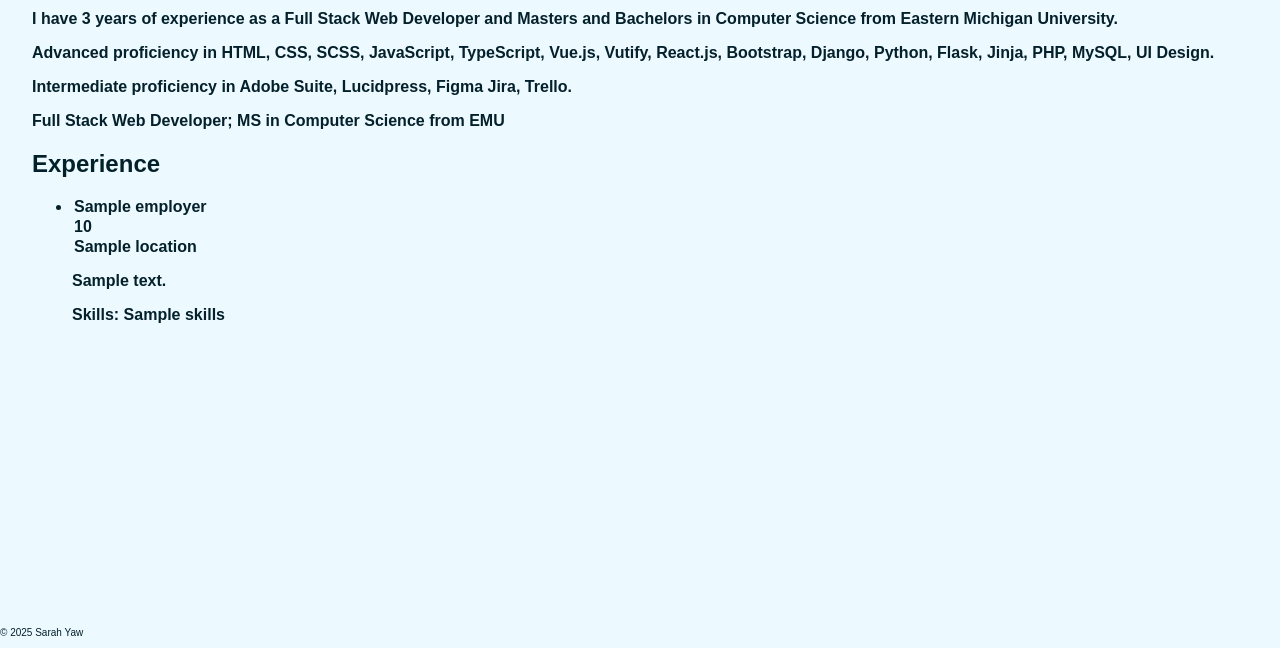
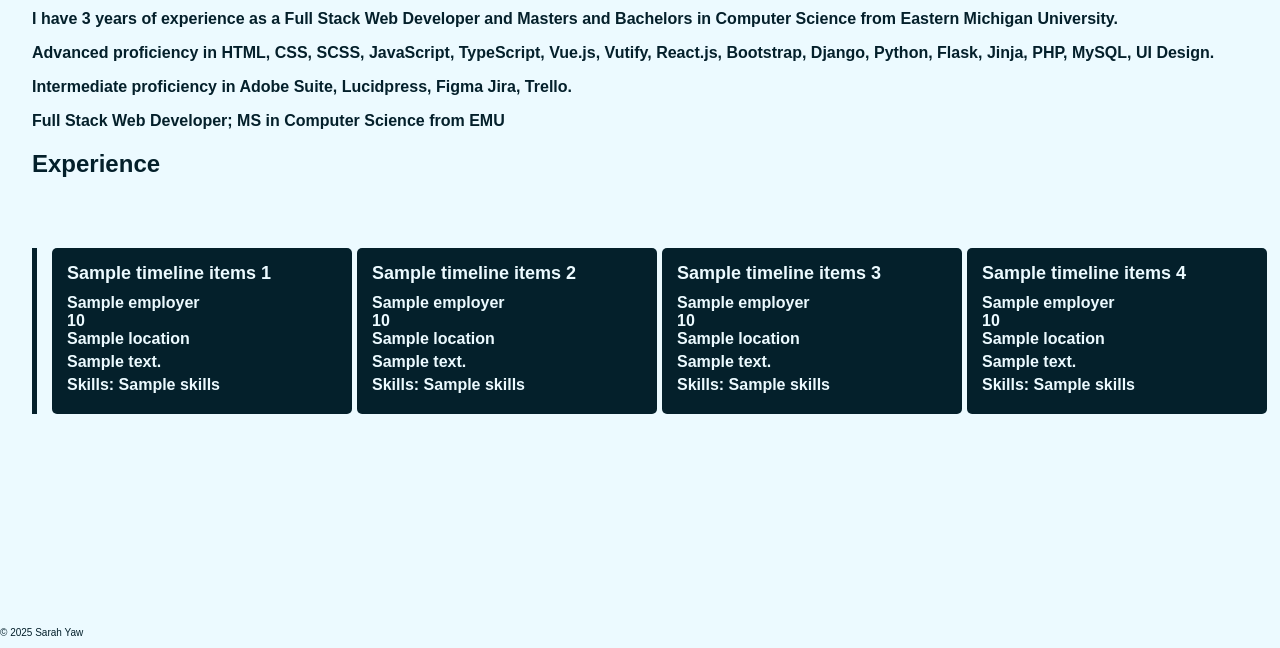
Before and after one commit to SarahYaw/PortfolioSite, a Flask app: template website/templates/about.html in a window 1280 px wide. Shown: the part 152-800 px from the top of the page. Run offline with Flask 3, Linux system fonts and the light colour scheme; the template is opened without the code that fills it: most values are stand-ins (such as "Sample title", 1, 10 or a date in 2020).

Commit message:
start timeline

```diff
--- /dev/null
+++ b/website/static/modules/timeline.css
@@ -0,0 +1,235 @@
+/* assistance from https://codepen.io/alvarotrigo/pen/QWqLEGL */
+.timeline-container {
+    display:grid;
+    grid-template-columns: 1fr 1fr 1fr 1fr;
+    /* grid-template-rows: 4vh 36vh 16vh 44vh; */
+    /* position: absolute; */
+    &.one {
+        left: 10px
+    }
+    &.two {
+        left: 20px
+    }
+    &.three {
+        left:30px;
+    }
+    &.four {
+        left: 40px;
+    }
+
+    .empty{
+        visibility: hidden;
+    }
+    /* DO A GRID VIEW IDIOT LOL */
+
+    *,
+    *::before,
+    *::after {
+        margin: 0;
+        padding: 0;
+        box-sizing: border-box;
+    }
+
+    ul {
+        padding: 50px 0;
+    }
+
+    /* ul li::after {
+        background: #04202b;
+        content: '';
+        list-style-type: decimal;
+        height: 5px;
+        position:absolute;
+        left:50%;
+        bottom: 50%;
+    } */
+
+    ul li {
+        position:relative;
+        list-style-type: none;
+        /* width: 6px; */
+        border-left: solid 5px  #04202b;
+        /* padding-top: 50px; */
+        /* margin-bottom: 5%; */
+
+        /* &.one  */
+        div {
+            margin-left: 5%;
+        }
+        /* &.two div {
+            margin-left: 345px;
+        }
+        &.three div {
+            margin-left: 645px;
+        }
+        &.four div {
+            margin-left: 945px;
+        } */
+
+        /* &::after {
+            width:45px;
+        } */
+
+        /* &.one */
+        ::after {
+            width: 45px;
+        }
+        /* &.two::after {
+            width: 345px;
+        }
+        &.three::after {
+            width: 645px;
+        }
+        &.four::after {
+            width: 945px;
+        } */
+
+        &.zero_month {
+            height: 5px;
+        }
+        &.one_month {
+            height: 2vh;
+        }
+        &.two_month {
+            height: 4vh
+        }
+        &.three_month {
+            height: 6vh
+        }
+        &.four_month {
+            height: 8vh
+        }
+        &.five_month {
+            height: 10vh
+        }
+        &.six_month {
+            height: 12vh
+        }
+        &.eight_month {
+            height: 16vh;
+        }
+        &.ten_month {
+            height: 20vh;
+        }
+        &.eleven_month {
+            height: 22vh;
+        }
+        &.thirteen_month {
+            height:26vh
+        }
+        &.fourteen_month {
+            height:28vh
+        }
+        &.sixteen_month {
+            height:32vh
+        }
+        &.thirty_one_month {
+            height:62vh
+        }
+        &.thirty_two_month {
+            height: 64vh
+        }
+        &.thirty_four_month {
+            height: 68vh;
+        }
+        &.thirty_six_month {
+            height: 72vh
+        }
+        &.thirty_seven_month {
+            height: 74vh
+        }
+        &.fourty_four_month {
+            height: 88vh;
+        }
+    }
+
+    ul li div{
+        /* position: relative; */
+        width: 300px;
+        padding: 15px;
+        border-radius: 5px;
+        /* bottom: 0; */
+        background-color: #04202b;
+        color: #ecfaff;
+        /* visibility: hidden; */
+        /* opacity: 0; */
+        /* transition: all .5s ease-in-out; */
+
+        a {
+            color: #ecfaff;
+        }
+    }
+
+    .title {
+        font-weight: bold;
+        font-size: 18px;
+        display: block;
+        margin-bottom: 10px;
+    }
+/*
+    ul li:nth-child(odd) div {
+        transform: translate3d(200px, 0, 0);
+    }
+
+    ul li:nth-child(even) div {
+        transform: translate3d(-200px, 0, 0);
+    } */
+
+    /* ul li.show div {
+        transform: none;
+        visibility: visible;
+        opacity: 1;
+    } */
+
+    @media screen and (max-width: 900px) {
+        ul li div {
+            width: 250px;
+        }
+    }
+
+    ul li,
+    ul li div {
+        &.green,
+        &.green.show::after {
+            border-left: solid 5px #03562d !important;
+            color: #ecfaff;
+
+            .light {
+                opacity: 50%;
+            }
+        }
+        &.green.show div {
+            background-color: #03562d;
+        }
+
+        &.purple,
+        &.purple.show::after {
+            border-left: solid 5px #672477 !important;
+            color: #ecfaff;
+
+            .light {
+                opacity: 50%;
+            }
+        }
+
+        &.purple.show div {
+            background-color: #672477;
+        }
+
+        &.orange,
+        &.orange.show::after {
+            border-left: solid 5px #b75105 !important;
+
+            .light {
+                opacity: 50%;
+            }
+        }
+
+        &.orange.show div{
+            background-color: #b75105;
+        }
+    }
+    p {
+        margin: 5px 0;
+    }
+}
--- /dev/null
+++ b/website/static/modules/timeline.js
@@ -0,0 +1,24 @@
+// assistance from https://codepen.io/alvarotrigo/pen/QWqLEGL
+var items = document.querySelectorAll(".timeline-event");
+
+function isItemInView(item){
+  var rect = item.getBoundingClientRect();
+  return (
+      rect.top >= 0 &&
+      rect.left >= 0 &&
+      rect.bottom <= (window.innerHeight || document.documentElement.clientHeight) &&
+      rect.right <= (window.innerWidth || document.documentElement.clientWidth)
+    );
+}
+function callbackFunc() {
+    for (var i = 0; i < items.length; i++) {
+      if (isItemInView(items[i])) {
+        items[i].classList.add("show");
+      }
+    }
+  }
+
+  // listen for events
+  window.addEventListener("load", callbackFunc);
+  window.addEventListener("resize", callbackFunc);
+  window.addEventListener("scroll", callbackFunc);
--- a/website/static/styles.css
+++ b/website/static/styles.css
@@ -45,9 +45,6 @@ main a {
     color: steelblue;
     text-decoration: none;
 }
-main h4 {
-    margin: 2px;
-}
 .float-right{
     float: right;
     margin: 0 0 10px 10px;
--- a/website/templates/about.html
+++ b/website/templates/about.html
@@ -6,26 +6,15 @@
     <p>Intermediate proficiency in Adobe Suite, Lucidpress, Figma Jira, Trello.</p>
     <p>Full Stack Web Developer; MS in Computer Science from EMU</p>
     <h2>Experience</h2>
+    <link rel="stylesheet" href="../static/modules/timeline.css">
     <!-- TODO: make this look cool like: https://docs.google.com/spreadsheets/d/12f2AJLvYtHeL7lleHJI4Yg5dWgsdQvSmecoVcINdW8E/edit?pli=1&gid=0#gid=0 -->
-    <ul>
-        {% for item in context.timeline_items %}
-        <li>
-            <!-- TODO: make the title a thing everything else collapses under until hover/click -->
-            {% if item.link %}
-            <h3><a href={{item.link}}></a></h3>
-            {% else %}
-            <h3>{{item.title}}</h3>
-            {% endif %}
-            <h4>{{item.employer}}</h4>
-            <h4>{{item.duration}}</h4>
-            {% if item.location %}
-            <h4>{{item.location}}</h4>
-            {% endif %}
-            <p>{{item.description}}</p>
-            {% if item.skills %}
-            <p><strong>Skills:</strong> {{item.skills}}</p>
-            {% endif %}
-        </li>
-        {% endfor %}
-    </ul>
+    {# timeline help from https://codepen.io/alvarotrigo/pen/QWqLEGL #}
+    <div class="timeline-container">
+        {% from "timelines.html" import timelines %}
+        {{ timelines(context.timeline_items_1, 'one') }}
+        {{ timelines(context.timeline_items_2, 'two') }}
+        {{ timelines(context.timeline_items_3, 'three') }}
+        {{ timelines(context.timeline_items_4, 'four') }}
+        <script src="../static/modules/timeline.js"></script>
+    </div>
 {% endblock %}
--- a/website/templates/carousel.html
+++ b/website/templates/carousel.html
@@ -1,6 +1,6 @@
 <!-- code inspo from https://www.w3schools.com/howto/howto_js_slideshow.asp -->
 {% macro carousel(projects, set) %}
-<link rel="stylesheet" href="../static/carousel.css">
+<link rel="stylesheet" href="../static/modules/carousel.css">
 
 <button class="prev" onclick="plusSlides(-1, {{set}})">&#10094;</button>
 {% for project in projects %}
--- a/website/templates/projects.html
+++ b/website/templates/projects.html
@@ -12,5 +12,5 @@
     <div id="art-projects">
         {{ carousel(context.art_projects, 1) }}
     </div>
-    <script src="../static/carousel.js"></script>
+    <script src="../static/modules/carousel.js"></script>
 {% endblock %}
--- /dev/null
+++ b/website/templates/timelines.html
@@ -0,0 +1,28 @@
+<!-- assistance from https://codepen.io/alvarotrigo/pen/QWqLEGL -->
+{% macro timelines(timeline, number) %}
+<div class="timeline {{number}}">
+    <ul class="timeline-events">
+        {% for item in timeline %}
+        <li class="{{item.tags}}">
+            <div>
+                <!-- TODO: make the title a thing everything else collapses under until hover/click -->
+                {% if item.link %}
+                <h3 class="title"><a href={{item.link}}>{{item.title}}</a></h3>
+                {% else %}
+                <h3 class="title">{{item.title}}</h3>
+                {% endif %}
+                <h4>{{item.employer}}</h4>
+                <h4>{{item.duration}}</h4>
+                {% if item.location %}
+                <h4>{{item.location}}</h4>
+                {% endif %}
+                <p>{{item.description}}</p>
+                {% if item.skills %}
+                <p><strong>Skills:</strong> {{item.skills}}</p>
+                {% endif %}
+            </div>
+        </li>
+        {% endfor %}
+    </ul>
+</div>
+{% endmacro %}
```
Also changed, not shown: website/data.py (+228 -87 lines), website/router.py (+12 -5 lines), website/static/modules/carousel.css (renamed from website/static/carousel.css), website/static/modules/carousel.js (renamed from website/static/carousel.js).
